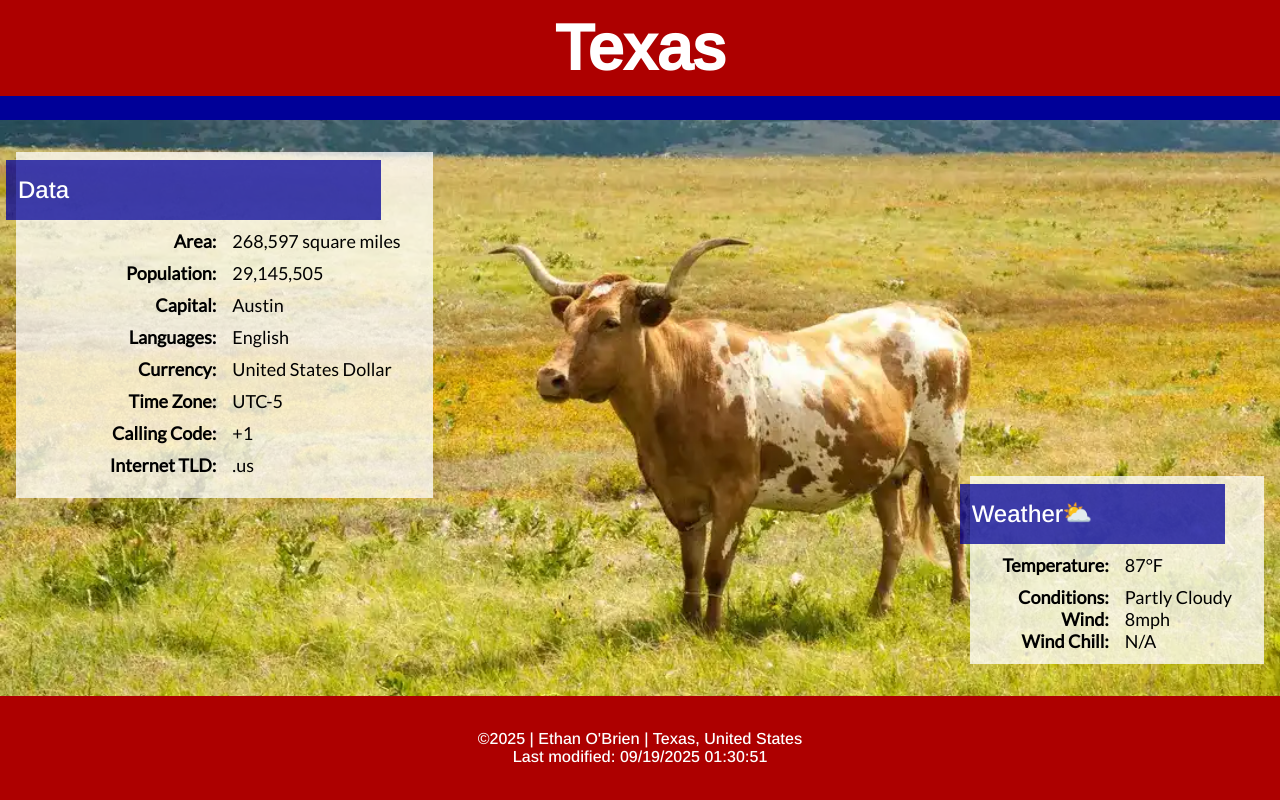
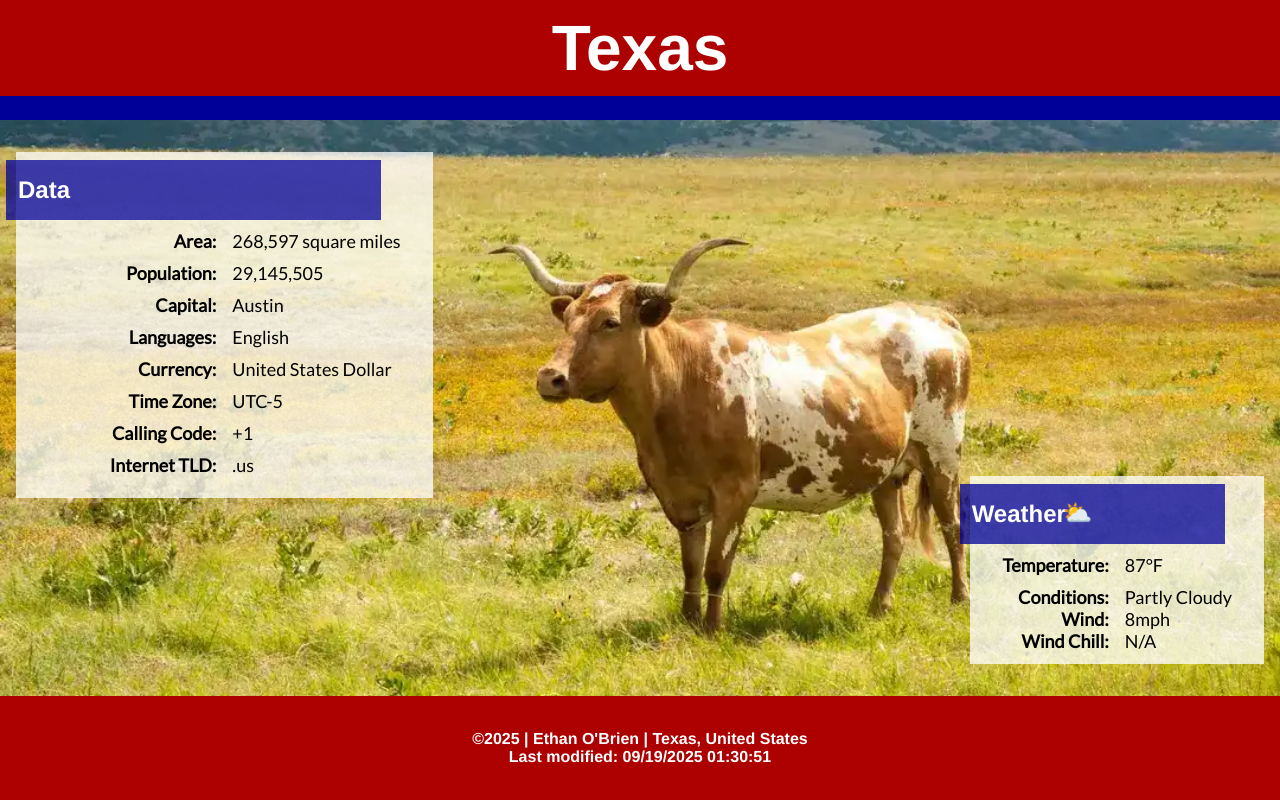
Before and after one commit to potatoguy123-yummy/wdd131, a plain HTML site: page place.html in a window 1280 px wide. Drawn offline with nearby package versions, Linux system fonts and the light colour scheme.

Commit message:
more fixes

```diff
--- a/place.html
+++ b/place.html
@@ -7,7 +7,9 @@
     <meta name="author" content="Ethan O'Brien">
     <title>WDD 131 – Country – Ethan O'Brien</title>
     <link rel="stylesheet" href="styles/place.css">
-    <link href="https://fonts.googleapis.com/css2?family=Arimo:wght@500&family=Lato&display=swap" rel="stylesheet">
+    <link rel="preconnect" href="https://fonts.googleapis.com">
+    <link rel="preconnect" href="https://fonts.gstatic.com" crossorigin>
+    <link href="https://fonts.googleapis.com/css2?family=Arimo:wght@700&family=Lato&display=swap" rel="stylesheet">
     <script src="scripts/place.js" defer></script>
 </head>
 <body>
```
